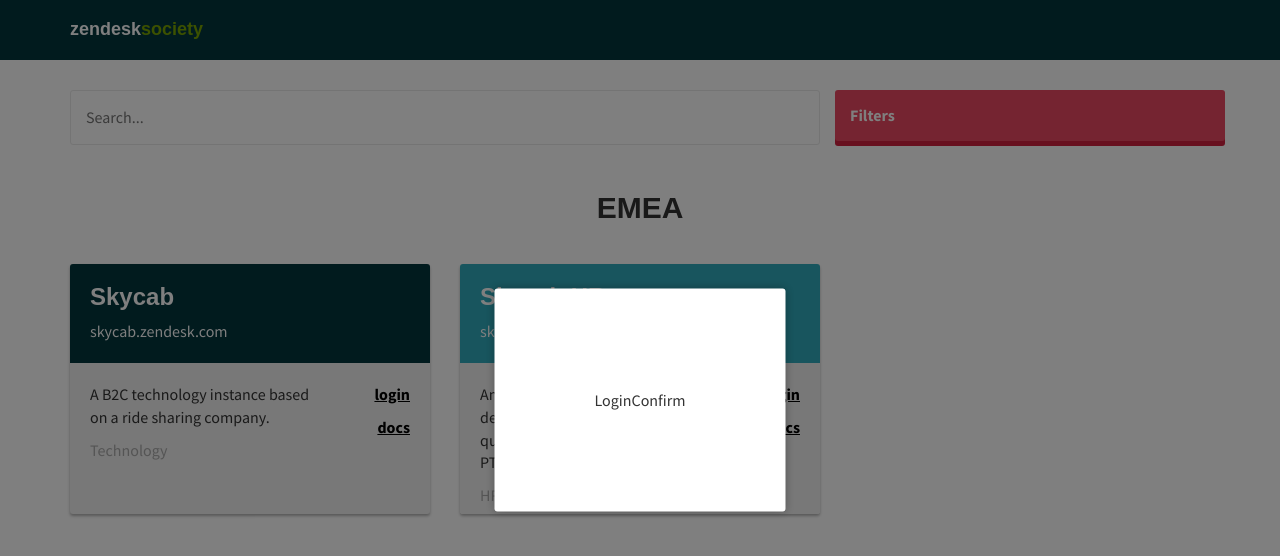
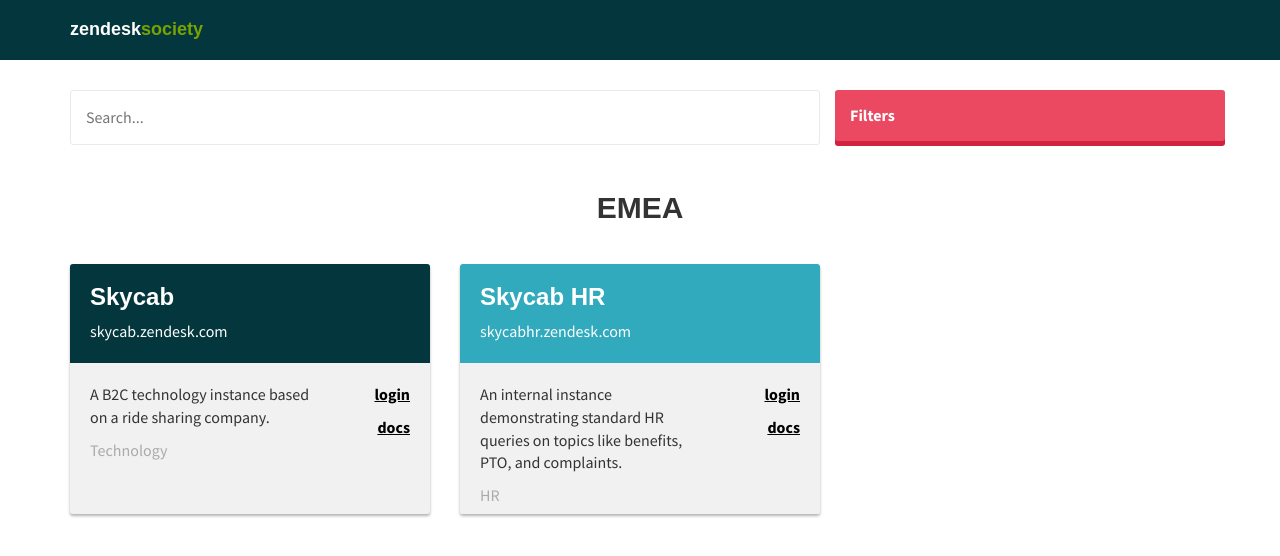
Before and after one commit to dashedstripes/society-demo, a React (Create React App) app: page / in a window 1280 px wide. Shown: the top 556 px of the page. Built offline with nearby package versions, Linux system fonts and the light colour scheme; a web font is replaced by a local one.

Commit message:
Convert LoginConfirm to container

```diff
--- a/src/components/App.js
+++ b/src/components/App.js
@@ -1,7 +1,7 @@
 import React, { Component } from 'react'
 import { connect } from 'react-redux'
 import Header from './Header'
-import LoginConfirm from './LoginConfirm'
+import LoginConfirm from '../containers/LoginConfirm'
 import FormContainer from '../containers/FormContainer'
 import DemosContainer from '../containers/DemosContainer'
 import RegionsContainer from '../containers/RegionsContainer'
@@ -15,7 +15,7 @@
         <div className="app">
           <Header />
           <div className="container">
-            <LoginConfirm isOpen={this.props.modal.isOpen} />
+            <LoginConfirm />
             <FormContainer />
             <DemosContainer />
             {this.props.demos.length > 1 ? <RegionsContainer /> : null}
@@ -27,7 +27,7 @@
         <div className="app">
           <Header />
           <div className="container">
-            <LoginConfirm isOpen={this.props.modal.isOpen} />
+            <LoginConfirm />
             <FormContainer />
             <ResultsContainer />
           </div>
--- a/src/components/LoginConfirm.js
+++ b/src/containers/LoginConfirm.js
@@ -1,4 +1,5 @@
 import React, { Component } from 'react'
+import { connect } from 'react-redux'
 import '../styles/LoginConfirm.css'
 
 class LoginConfirm extends Component {
@@ -18,4 +19,6 @@
   }
 }
 
-export default LoginConfirm
+const mapStateToProps = (state) => state.modal
+
+export default connect(mapStateToProps)(LoginConfirm)
--- a/src/index.js
+++ b/src/index.js
@@ -8,7 +8,7 @@
 const store = createStore(reducer, {
   currentRegion: 'EMEA',
   modal: {
-    isOpen: true
+    isOpen: false
   },
   filters: {
     isOpen: false,
```
